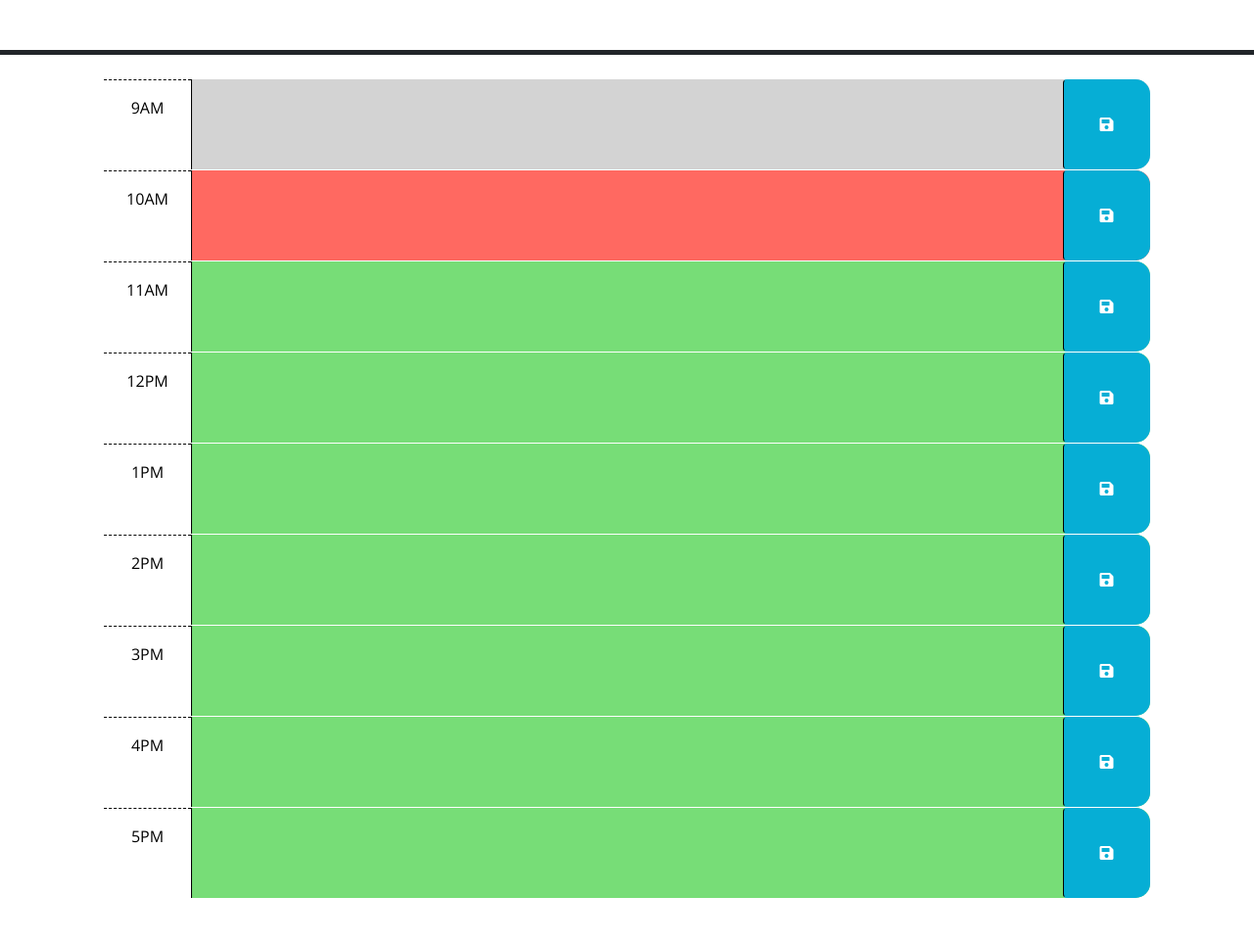
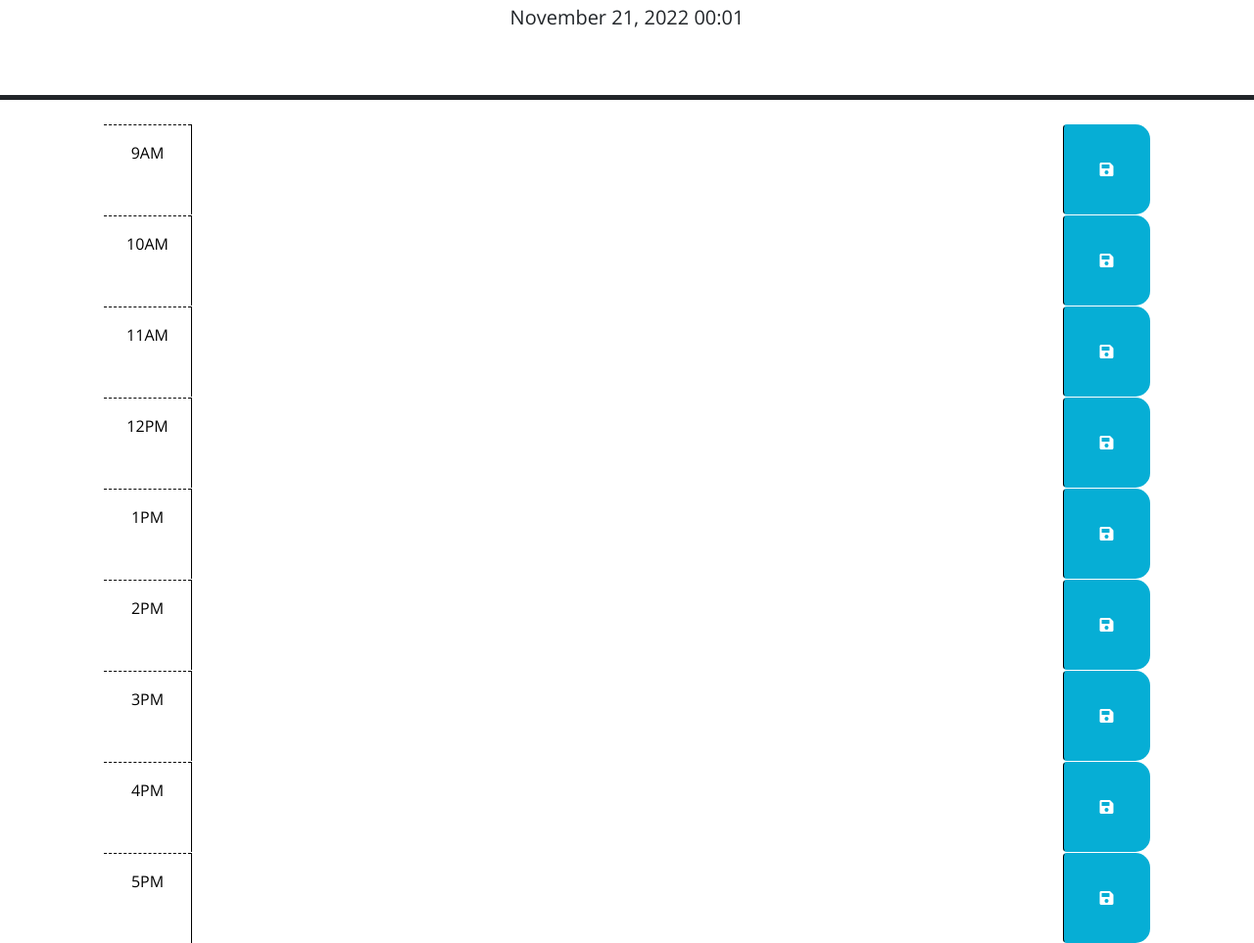
Before and after one commit to ColinDeery/work-day-scheduler, a plain HTML site: page index.html in a window 1280 px wide. Shown: the part 176-1139 px from the top of the page at 98% size. Before the commit the page ends 1093 px from the top, so only its background shows below. Drawn offline with nearby package versions, Linux system fonts and the light colour scheme.

Commit message:
connected HTML to js for div bg colors

```diff
--- a/index.html
+++ b/index.html
@@ -20,7 +20,7 @@
     <p class="lead">A simple calendar app for scheduling your work day</p>
     <p id="currentDay" class="lead"></p>
   </header>
-  <div class="container-lg px-5">
+  <div id ="timeBlock" class="container-lg px-5">
     <!-- Use class for "past", "present", and "future" to apply styles to the
         time-block divs accordingly. The javascript will need to do this by
         adding/removing these classes on each div by comparing the hour in the
@@ -32,7 +32,7 @@
         -->
 
     <!-- Example of a past time block. The "past" class adds a gray background color. -->
-    <div id="hour-9" class="row time-block past">
+    <div id="hour-9" class="row time-block">
       <div class="col-2 col-md-1 hour text-center py-3">9AM</div>
       <textarea class="col-8 col-md-10 description" rows="3"> </textarea>
       <button class="btn saveBtn col-2 col-md-1" aria-label="save">
@@ -41,7 +41,7 @@
     </div>
 
     <!-- Example of a a present time block. The "present" class adds a red background color. -->
-    <div id="hour-10" class="row time-block present">
+    <div id="hour-10" class="row time-block">
       <div class="col-2 col-md-1 hour text-center py-3">10AM</div>
       <textarea class="col-8 col-md-10 description" rows="3"> </textarea>
       <button class="btn saveBtn col-2 col-md-1" aria-label="save">
@@ -50,7 +50,7 @@
     </div>
 
     <!-- Example of a future time block. The "future" class adds a green background color. -->
-    <div id="hour-11" class="row time-block future">
+    <div id="hour-11" class="row time-block">
       <div class="col-2 col-md-1 hour text-center py-3">11AM</div>
       <textarea class="col-8 col-md-10 description" rows="3"> </textarea>
       <button class="btn saveBtn col-2 col-md-1" aria-label="save">
@@ -58,7 +58,7 @@
       </button>
     </div>
 
-    <div id="hour-12" class="row time-block future">
+    <div id="hour-12" class="row time-block">
       <div class="col-2 col-md-1 hour text-center py-3">12PM</div>
       <textarea class="col-8 col-md-10 description" rows="3"> </textarea>
       <button class="btn saveBtn col-2 col-md-1" aria-label="save">
@@ -66,7 +66,7 @@
       </button>
     </div>
 
-    <div id="hour-13" class="row time-block future">
+    <div id="hour-13" class="row time-block">
       <div class="col-2 col-md-1 hour text-center py-3">1PM</div>
       <textarea class="col-8 col-md-10 description" rows="3"> </textarea>
       <button class="btn saveBtn col-2 col-md-1" aria-label="save">
@@ -74,7 +74,7 @@
       </button>
     </div>
 
-    <div id="hour-14" class="row time-block future">
+    <div id="hour-14" class="row time-block">
       <div class="col-2 col-md-1 hour text-center py-3">2PM</div>
       <textarea class="col-8 col-md-10 description" rows="3"> </textarea>
       <button class="btn saveBtn col-2 col-md-1" aria-label="save">
@@ -82,7 +82,7 @@
       </button>
     </div>
 
-    <div id="hour-15" class="row time-block future">
+    <div id="hour-15" class="row time-block">
       <div class="col-2 col-md-1 hour text-center py-3">3PM</div>
       <textarea class="col-8 col-md-10 description" rows="3"> </textarea>
       <button class="btn saveBtn col-2 col-md-1" aria-label="save">
@@ -90,7 +90,7 @@
       </button>
     </div>
 
-    <div id="hour-16" class="row time-block future">
+    <div id="hour-16" class="row time-block">
       <div class="col-2 col-md-1 hour text-center py-3">4PM</div>
       <textarea class="col-8 col-md-10 description" rows="3"> </textarea>
       <button class="btn saveBtn col-2 col-md-1" aria-label="save">
@@ -98,7 +98,7 @@
       </button>
     </div>
 
-    <div id="hour-17" class="row time-block future">
+    <div id="hour-17" class="row time-block">
       <div class="col-2 col-md-1 hour text-center py-3">5PM</div>
       <textarea class="col-8 col-md-10 description" rows="3"> </textarea>
       <button class="btn saveBtn col-2 col-md-1" aria-label="save">
@@ -110,7 +110,7 @@
     <script src="https://cdn.jsdelivr.net/npm/dayjs@1.11.3/dayjs.min.js"
       integrity="sha256-iu/zLUB+QgISXBLCW/mcDi/rnf4m4uEDO0wauy76x7U=" crossorigin="anonymous"></script>
 
-    <script src=".//assets/js/script.js"></script>
+    <script src="./assets/js/script.js"></script>
 </body>
 
 </html>
```
